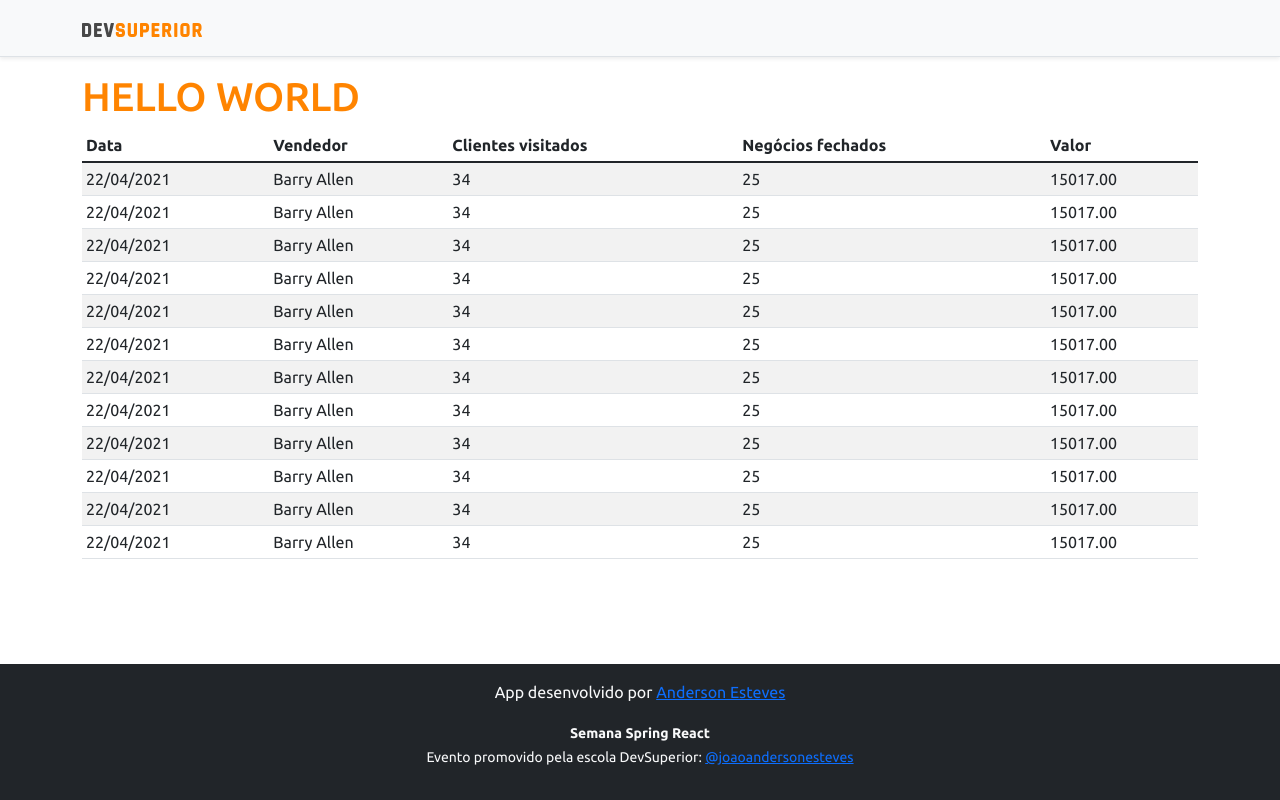
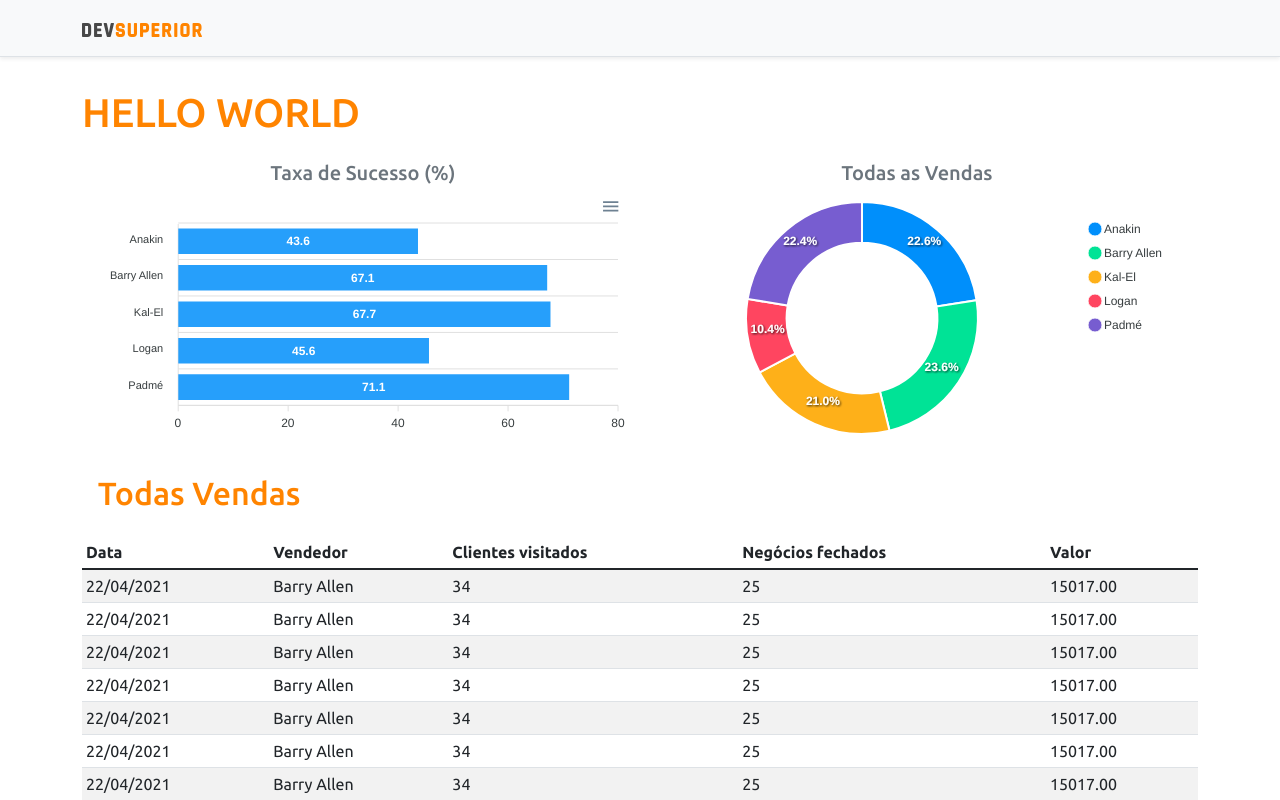
Before and after one commit to Anderson0512/projeto-sds4, a React (Create React App) app in the folder frontend/: page / in a window 1280 px wide. Shown: the top 800 px of the page. Built offline with nearby package versions, Linux system fonts and the light colour scheme.

Commit message:
Static charts

```diff
--- a/frontend/package.json
+++ b/frontend/package.json
@@ -12,8 +12,10 @@
     "@types/node": "^12.0.0",
     "@types/react": "^17.0.0",
     "@types/react-dom": "^17.0.0",
+    "apexcharts": "^3.28.1",
     "bootstrap": "^5.1.1",
     "react": "^17.0.2",
+    "react-apexcharts": "^1.3.9",
     "react-dom": "^17.0.2",
     "react-scripts": "4.0.3",
     "typescript": "^4.1.2",
--- a/frontend/src/App.tsx
+++ b/frontend/src/App.tsx
@@ -1,16 +1,31 @@
 import NavBar from "components/NavBar";
 import Footer from "components/Footer";
 import DataTable from "components/DataTable";
+import BarChart from "components/BarChart";
+import DonuChart from "components/DonutChart";
 
 function App() {
   return (
     <>
       <NavBar />
       <div className="container">
-        <h1 className="text-primary">HELLO WORLD</h1>
-        <DataTable/>
+        <h1 className="text-primary py-3">HELLO WORLD</h1>
+        <div className="row px-3">
+          <div className="col-sm-6">
+            <h5 className="text-center text-secondary">Taxa de Sucesso (%)</h5>
+            <BarChart />
+          </div>
+          <div className="col-sm-6">
+            <h5 className="text-center text-secondary">Todas as Vendas</h5>
+            <DonuChart />
+          </div>
+          <div className="py-3">
+            <h2 className="text-primary">Todas Vendas</h2>
+          </div>
+        </div>
+        <DataTable />
       </div>
-      <Footer/>
+      <Footer />
     </>
   );
 }
--- /dev/null
+++ b/frontend/src/components/BarChart/index.tsx
@@ -0,0 +1,32 @@
+import Chart from 'react-apexcharts';
+export default function BarChart() {
+
+    const options = {
+        plotOptions: {
+            bar: {
+                horizontal: true,
+            }
+        },
+    };
+
+    const mockData = {
+        labels: {
+            categories: ['Anakin', 'Barry Allen', 'Kal-El', 'Logan', 'Padmé']
+        },
+        series: [
+            {
+                name: "% Sucesso",
+                data: [43.6, 67.1, 67.7, 45.6, 71.1]
+            }
+        ]
+    };
+
+    return (
+       <Chart
+            options={{...options, xaxis: mockData.labels}}
+            series={mockData.series}
+            type="bar"
+            height="250"
+       />
+    )
+}
--- /dev/null
+++ b/frontend/src/components/DonutChart/index.tsx
@@ -0,0 +1,23 @@
+import Chart from 'react-apexcharts';
+export default function DonuChart() {
+
+    const mockData = {
+        series: [477138, 499928, 444867, 220426, 473088],
+        labels: ['Anakin', 'Barry Allen', 'Kal-El', 'Logan', 'Padmé']
+    }
+
+    const options = {
+        legend: {
+            show: true
+        }
+    }
+
+    return (
+        <Chart
+            options={{...options, labels: mockData.labels}}
+            series={mockData.series}
+            type="donut"
+            height="250"
+        />
+    )
+}
```
Also changed, not shown: 1 other file (tests, documents, lock files or other folders).
